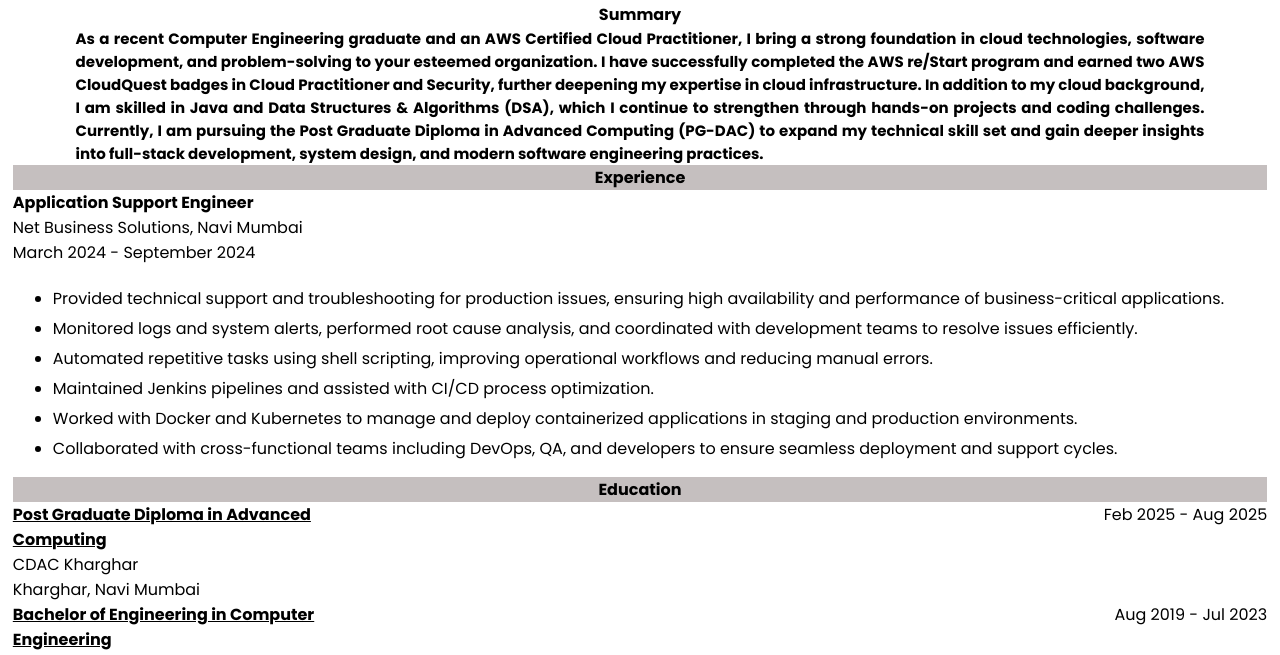
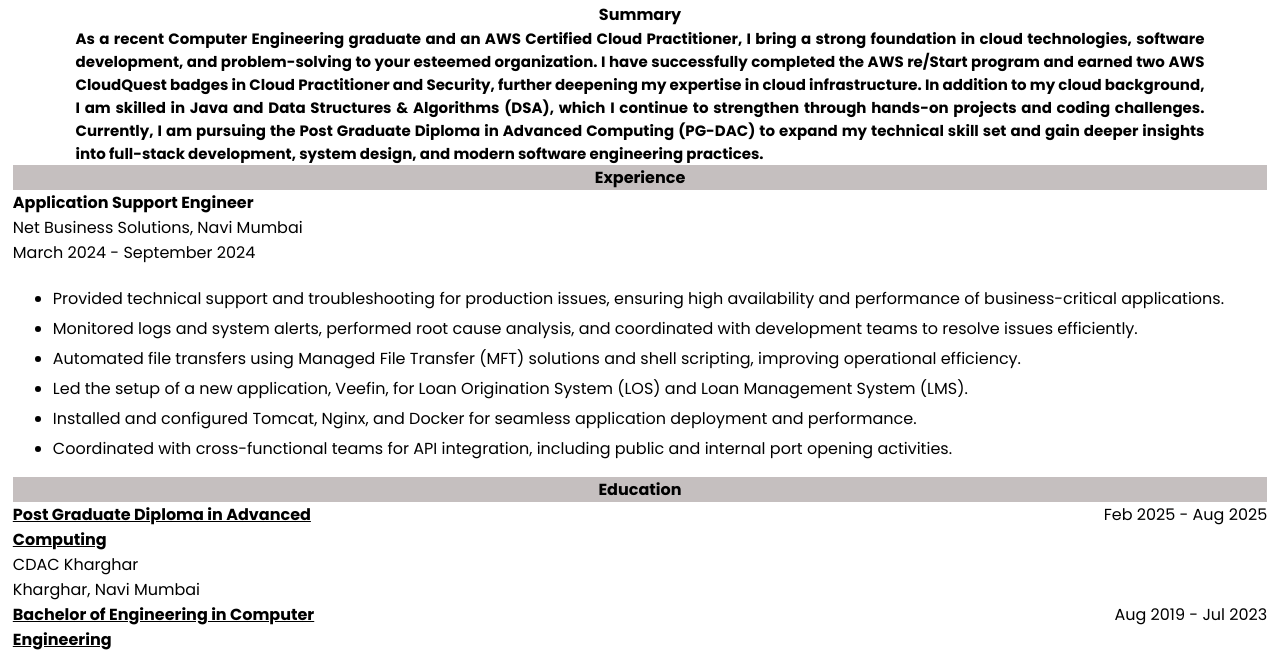
Before and after one commit to VinitPatil01/Resume, a plain HTML site: page index.html in a window 1280 px wide. Shown: the part 136-791 px from the top of the page. Drawn offline with Linux system fonts and the light colour scheme.

Commit message:
Update index.html

```diff
--- a/index.html
+++ b/index.html
@@ -101,13 +101,13 @@
 
         <li>Monitored logs and system alerts, performed root cause analysis, and coordinated with development teams to resolve issues efficiently.</li>
 
-        <li>Automated repetitive tasks using shell scripting, improving operational workflows and reducing manual errors.</li>
+        <li>Automated file transfers using Managed File Transfer (MFT) solutions and shell scripting, improving operational efficiency.</li>
 
-        <li>Maintained Jenkins pipelines and assisted with CI/CD process optimization.</li>
+        <li>Led the setup of a new application, Veefin, for Loan Origination System (LOS) and Loan Management System (LMS).</li>
 
-        <li>Worked with Docker and Kubernetes to manage and deploy containerized applications in staging and production environments.</li>
+        <li>Installed and configured Tomcat, Nginx, and Docker for seamless application deployment and performance.</li>
 
-        <li>Collaborated with cross-functional teams including DevOps, QA, and developers to ensure seamless deployment and support cycles.</li>
+        <li>Coordinated with cross-functional teams for API integration, including public and internal port opening activities.</li>
         </ul>
 
     </div>
```
